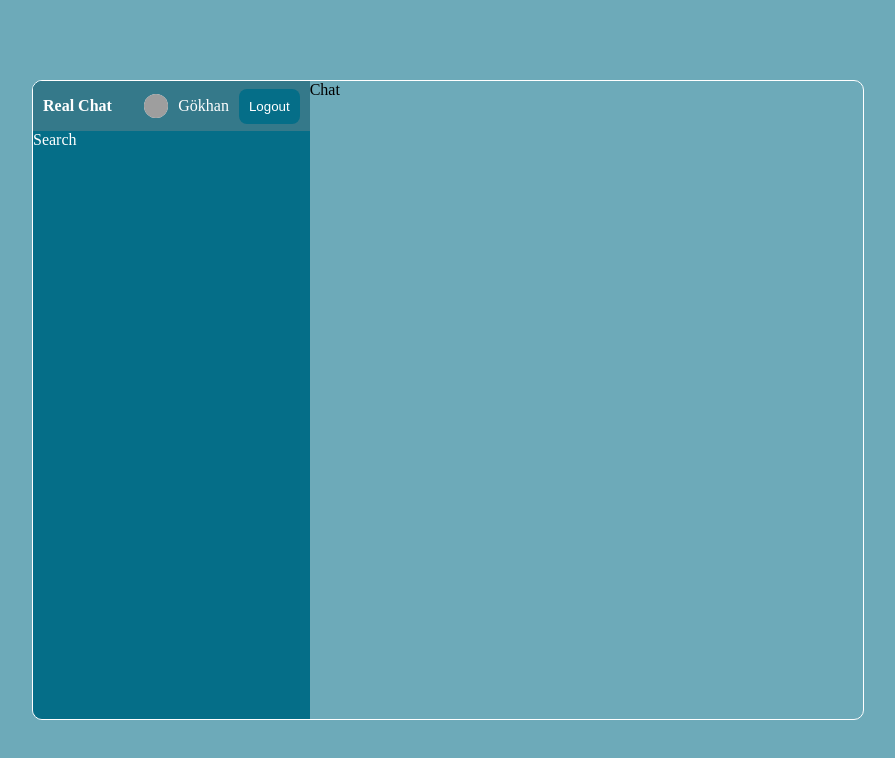
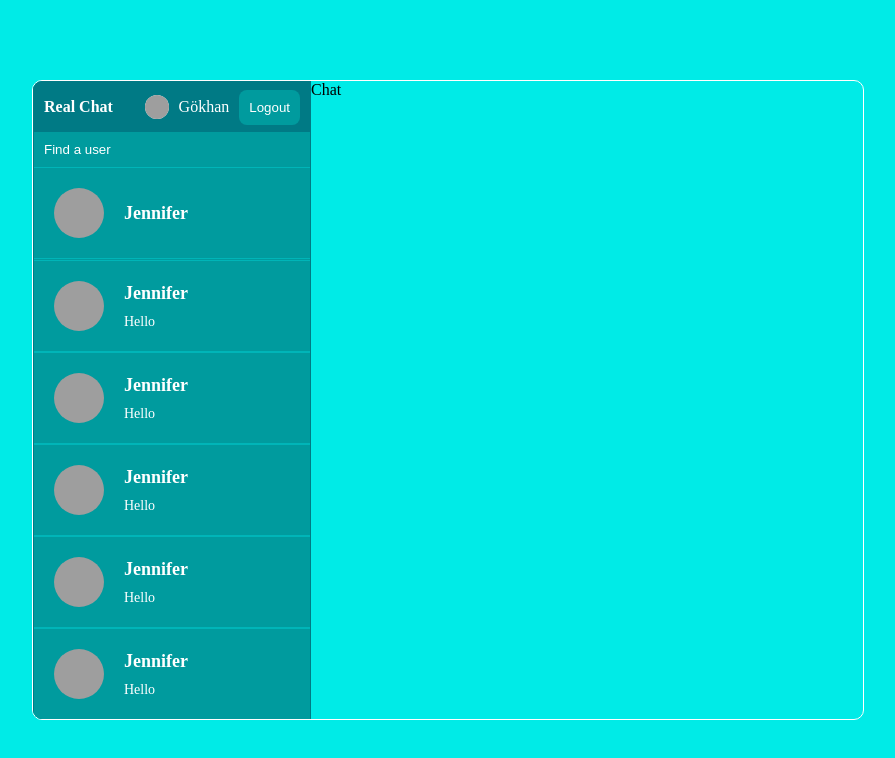
Before and after one commit to gokhanSucsuz/04-Real-Chat, a React (Vite) app: page / in a window 1280 px wide. Shown: the top 758 px of the page, without its empty margins (192-1087 px from the left). Built offline with nearby package versions, Linux system fonts and the light colour scheme; grey boxes are pictures that could not be loaded.

Commit message:
search and chats components' style are done

```diff
--- a/src/chat.scss
+++ b/src/chat.scss
@@ -4,10 +4,11 @@
 	box-sizing: border-box;
 }
 
-$baseColor: rgb(57, 136, 156);
-$baseLightColor: rgb(109, 170, 185);
-$baseDarkColor: rgb(5, 110, 136);
-$secondaryColor: rgb(53, 121, 138);
+$baseColor: #007a85;
+$secondaryColor: #009b9e;
+$midColor: #00b5b8;
+$light: #00d3d6;
+$baseLightColor: #00ebe7;
 
 .formContainer {
 	display: flex;
@@ -93,11 +94,12 @@ $secondaryColor: rgb(53, 121, 138);
 		overflow: hidden;
 		.sidebar {
 			flex: 1;
-			background-color: $baseDarkColor;
+			background-color: $secondaryColor;
 			color: white;
+			border: 1px solid $baseColor;
 			.navbar {
 				display: flex;
-				background-color: $secondaryColor;
+				background-color: $baseColor;
 				align-items: center;
 				height: 50px;
 				padding: 10px;
@@ -120,10 +122,56 @@ $secondaryColor: rgb(53, 121, 138);
 					button {
 						padding: 10px;
 						border-radius: 8px;
-						background-color: $baseDarkColor;
+						background-color: $secondaryColor;
 						border: none;
 						color: white;
 						cursor: pointer;
+					}
+				}
+			}
+			.search {
+				border-bottom: 1px solid $secondaryColor;
+				.searchForm {
+					input {
+						width: 100%;
+						padding: 10px;
+						background-color: $secondaryColor;
+						border: none;
+						&::placeholder {
+							color: white;
+						}
+					}
+				}
+			}
+			.userChat {
+				display: flex;
+				background-color: $secondaryColor;
+				align-items: center;
+				padding: 10px;
+				gap: 10px;
+				color: white;
+				cursor: pointer;
+				border-top: 1px solid $midColor;
+				border-bottom: 1px solid $midColor;
+				&:hover {
+					background-color: $baseColor;
+				}
+				img {
+					width: 50px;
+					height: 50px;
+					border-radius: 50%;
+					object-fit: cover;
+					margin: 10px;
+				}
+				.userChatInfo {
+					span {
+						font-weight: bolder;
+						font-size: 18px;
+					}
+					p {
+						font-weight: normal;
+						font-size: 14px;
+						padding-top: 10px;
 					}
 				}
 			}
--- a/src/components/Chats.jsx
+++ b/src/components/Chats.jsx
@@ -2,7 +2,43 @@
 
 const Chats = () => {
     return (
-        <div>Chats</div>
+        <div className="chats">
+            <div className="userChat">
+                <img src="https://images.pexels.com/photos/1326946/pexels-photo-1326946.jpeg?auto=compress&cs=tinysrgb&w=600" alt="" />
+                <div className="userChatInfo">
+                    <span>Jennifer</span>
+                    <p>Hello</p>
+                </div>
+            </div>
+            <div className="userChat">
+                <img src="https://images.pexels.com/photos/1222271/pexels-photo-1222271.jpeg?auto=compress&cs=tinysrgb&w=600" alt="" />
+                <div className="userChatInfo">
+                    <span>Jennifer</span>
+                    <p>Hello</p>
+                </div>
+            </div>
+            <div className="userChat">
+                <img src="https://images.pexels.com/photos/1587009/pexels-photo-1587009.jpeg?auto=compress&cs=tinysrgb&w=600" alt="" />
+                <div className="userChatInfo">
+                    <span>Jennifer</span>
+                    <p>Hello</p>
+                </div>
+            </div>
+            <div className="userChat">
+                <img src="https://images.pexels.com/photos/567459/pexels-photo-567459.jpeg?auto=compress&cs=tinysrgb&w=600" alt="" />
+                <div className="userChatInfo">
+                    <span>Jennifer</span>
+                    <p>Hello</p>
+                </div>
+            </div>
+            <div className="userChat">
+                <img src="https://images.pexels.com/photos/948873/pexels-photo-948873.jpeg?auto=compress&cs=tinysrgb&w=600" alt="" />
+                <div className="userChatInfo">
+                    <span>Jennifer</span>
+                    <p>Hello</p>
+                </div>
+            </div>
+        </div>
     )
 }
 
--- a/src/components/Search.jsx
+++ b/src/components/Search.jsx
@@ -2,7 +2,17 @@
 
 const Search = () => {
     return (
-        <div>Search</div>
+        <div className="search">
+            <div className="searchForm">
+                <input type="text" placeholder="Find a user" />
+            </div>
+            <div className="userChat">
+                <img src="https://images.pexels.com/photos/1130625/pexels-photo-1130625.jpeg?auto=compress&cs=tinysrgb&w=600" alt="" />
+                <div className="userChatInfo">
+                    <span>Jennifer</span>
+                </div>
+            </div>
+        </div>
     )
 }
 
--- a/src/components/Sidebar.jsx
+++ b/src/components/Sidebar.jsx
@@ -1,11 +1,13 @@
 import Navbar from "../components/Navbar"
 import Search from "../components/Search"
+import Chats from "../components/Chats"
 
 const Sidebar = () => {
   return (
     <div className="sidebar">
       <Navbar />
       <Search />
+      <Chats />
     </div>
   )
 }
```
